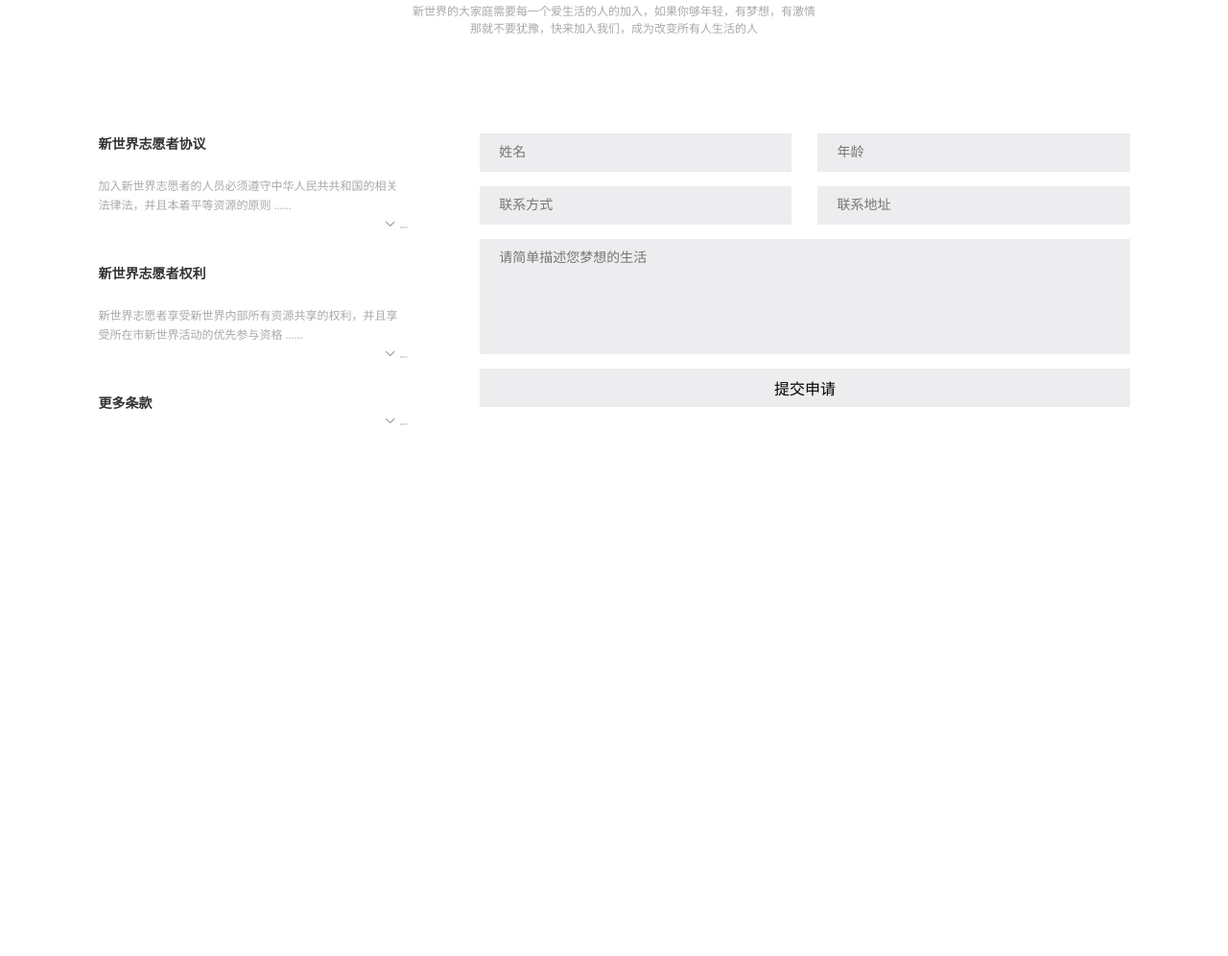
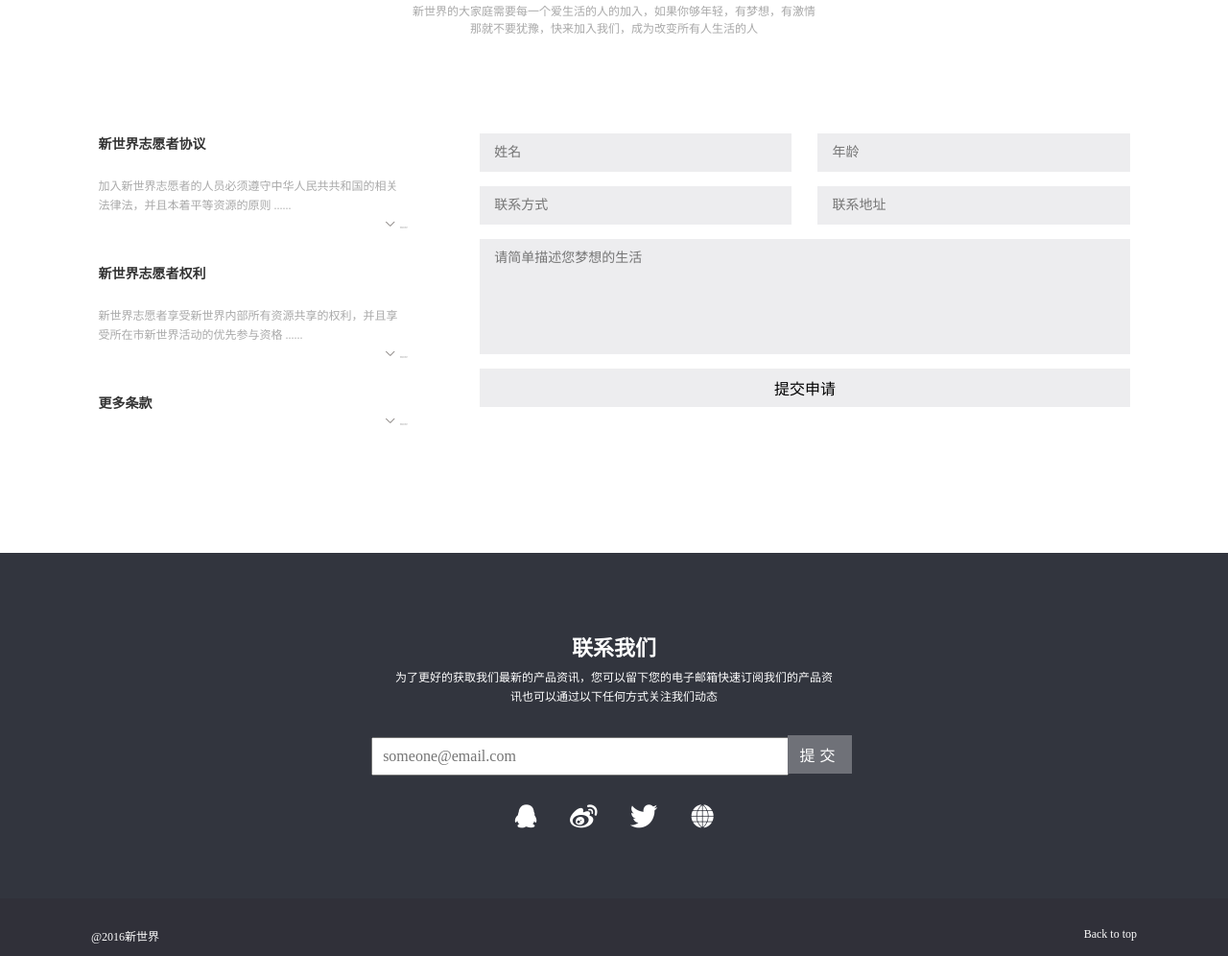
Before and after one commit to Unknown-ife/ife-2016-spring, a website: page 01/task_07/ahonn/index.html in a window 1280 px wide. Shown: the part 3499-4495 px from the top of the page at 96% size. Before the commit the page ends 4088 px from the top, so only its background shows below. Drawn offline with Linux system fonts and the light colour scheme; files whose address does not match are found by name.

Commit message:
Finish 01/tsak_07 ahonn

```diff
--- a/01/task_07/ahonn/index.html
+++ b/01/task_07/ahonn/index.html
@@ -29,7 +29,7 @@
     </header>
 
     <div class="container">
-      <section class="banner">
+      <section class="banner" id="banner">
         <div class="cover"></div>
         <div class="title">
           <h2> Time of new life </h2>
@@ -168,7 +168,7 @@
                 新世界是个新世界，新世界是个新世界，新世界是个新世界，
                 新世界是个新世界
               </p>
-              <a href="#"><div class="more">更多详情</div></a>
+              <a href="#" class="more">更多详情</a>
             </div>
             <ul class="page-tab">
               <li class="active"></li>
@@ -240,5 +240,27 @@
         </div>
       </section>
     </div>
+    <footer>
+      <div class="contact">
+        <div class="content">
+          <h2>联系我们</h2>
+          <p>为了更好的获取我们最新的产品资讯，您可以留下您的电子邮箱快速订阅我们的产品资讯也可以通过以下任何方式关注我们动态</p>
+          <div class="contact-form">
+            <input type="text" name="email" placeholder="someone@email.com">
+            <button class="submit">提交</button>
+          </div>
+          <div class="ico">
+            <a href="#"><img src="./img/qq.png" alt="qq"></a>
+            <a href="#"><img src="./img/sina.png" alt="sina"></a>
+            <a href="#"><img src="./img/twitter.png" alt="twitter"></a>
+            <a href="#"><img src="./img/site.png" alt="site"></a>
+          </div>
+        </div>
+      </div>
+      <div class="back2top">
+        <p>@2016新世界</p>
+        <a href="#banner">Back to top</a>
+      </div>
+    </footer>
   </body>
 </html>
--- a/01/task_07/ahonn/less/_partial/application.less
+++ b/01/task_07/ahonn/less/_partial/application.less
@@ -85,7 +85,7 @@
           font-size: 14px;
           line-height: 40px;
           box-sizing: border-box;
-          padding-left: 20px;
+          padding-left: 15px;
           background-color: #ededef;
         }
       }
@@ -97,9 +97,9 @@
           height: inherit;
           border: none;
           font-size: 14px;
-          line-height: 40px;
+          line-height: 20px;
           box-sizing: border-box;
-          padding-left: 20px;
+          padding: 10px 0px 10px 15px;
           background-color: #ededef;
           resize: none;
         }
--- /dev/null
+++ b/01/task_07/ahonn/less/_partial/footer.less
@@ -0,0 +1,67 @@
+footer {
+  .contact {
+    width: 100%;
+    height: 360px;
+    background-color: #32353e;
+    .content {
+      width: 40%;
+      margin: 0px 30%;
+      padding-top: 80px;
+      color: #fff;
+      text-align: center;
+      h2 {
+        font-size: 22px;
+        line-height: 40px;
+      }
+      p {
+        width: 90%;
+        margin: 0px 5%;
+        font-size: 12px;
+        line-height: 20px;
+      }
+      .contact-form {
+        margin: 30px 0px;
+        input {
+          width: 85%;
+          height: 40px;
+          padding-left: 10px;
+          box-sizing: border-box;
+        }
+        button {
+          width: 13%;
+          height: 40px;
+          border: none;
+          position: relative;
+          left: -5px;
+          color: #fff;
+          background-color: #6f7178;
+          font-size: 16px;
+          letter-spacing: 5px;
+        }
+      }
+      .ico {
+        img {
+          margin: 0px 15px;
+        }
+      }
+    }
+  }
+  .back2top {
+    width: 100%;
+    height: 60px;
+    background-color: #303039;
+    p {
+      color: #fff;
+      font-size: 12px;
+      float: left;
+      margin: 30px 0px 0px 95px;
+    }
+    a {
+      display: block;
+      float: right;
+      font-size: 12px;
+      color: #fff;
+      margin: 30px 95px 0px 0px;
+    }
+  }
+}
--- a/01/task_07/ahonn/less/_partial/posters.less
+++ b/01/task_07/ahonn/less/_partial/posters.less
@@ -75,13 +75,13 @@
           line-height: 30px;
           color: #c9c9c9;
         }
-        a {
+        .more {
+          width: 105px;
+          height: 30px;
+          display: block;
           text-align: center;
           font-size: 14px;
           color: #e46669;
-          .more {
-            width: 105px;
-            height: 30px;
           margin-left: 50%;
           margin-top: 45px;
           position: relative;
@@ -93,7 +93,6 @@
             color: #fff;
             background-color: #e46669;
             border: 1px solid #fff;
-            }
           }
         }
       }
--- a/01/task_07/ahonn/less/style.less
+++ b/01/task_07/ahonn/less/style.less
@@ -9,3 +9,4 @@
 @import "_partial/activity";
 @import "_partial/posters";
 @import "_partial/application";
+@import "_partial/footer";
```
Also changed, not shown: 01/task_07/ahonn/css/style.css, 01/task_07/ahonn/img/qq.png (added), 01/task_07/ahonn/img/sina.png (added), 01/task_07/ahonn/img/site.png (added), 01/task_07/ahonn/img/twitter.png (added). Lines whose indentation alone changed are shown as unchanged.
